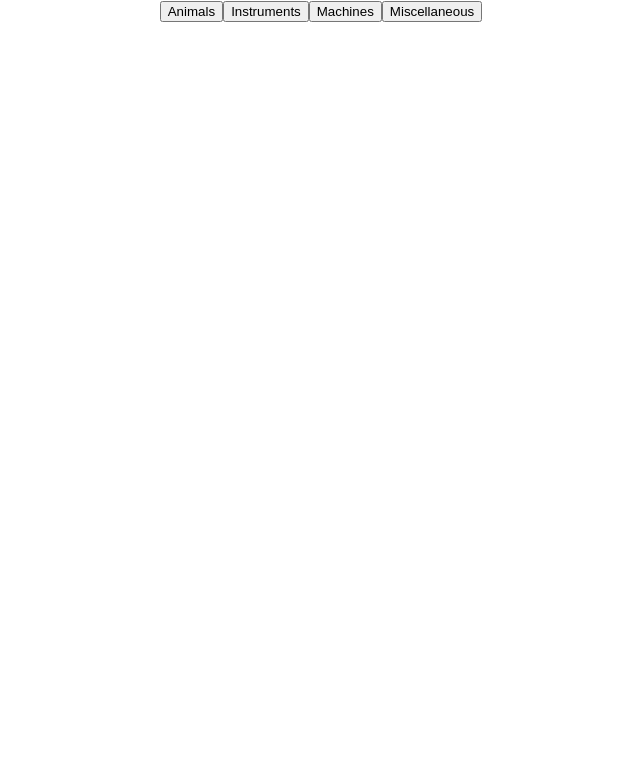
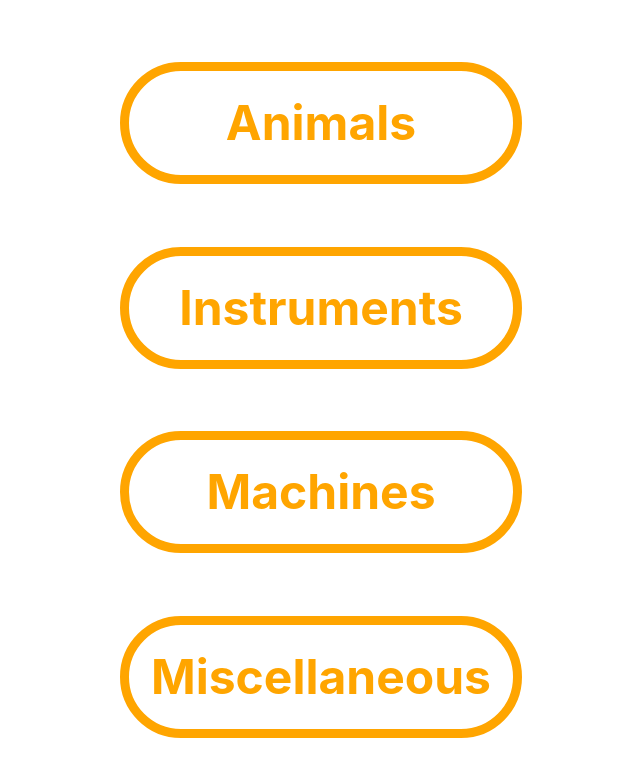
Before and after one commit to Listen-Up-2210/listen-up-ui, a React (Create React App) app: page / in a window 1280 px wide. Shown: the top 776 px of the page, without its empty margins (319-959 px from the left). Built offline with nearby package versions, Linux system fonts and the light colour scheme.

Commit message:
Change buttons to links in category component

```diff
--- a/src/Components/Category/Category.css
+++ b/src/Components/Category/Category.css
@@ -0,0 +1,26 @@
+.categories {
+    display: flex;
+    flex-direction: column;
+    height: 100vh;
+    width: 100vw;
+    justify-content: space-evenly;
+    align-items: center;
+}
+
+.category-link {
+    text-decoration: none;
+    width: 30vw;
+    line-height: 13vh;
+    font-size: 3em;
+    color: orange;
+    background-color: white;
+    border-radius: 2em;
+    border: orange .2em solid;
+    text-align: center;
+    font-weight: bold;
+}
+
+.category-link:hover {
+    width: 33vw;
+    line-height: 15vh;
+}
--- a/src/Components/Category/Category.jsx
+++ b/src/Components/Category/Category.jsx
@@ -6,18 +6,10 @@ function Category() {
 
     return (
         <div className="categories">
-            <Link to='/animals'>
-                <button>Animals</button>
-            </Link>
-            <Link to='/instruments'>
-                <button>Instruments</button>
-            </Link>
-            <Link to='/machines'>
-                <button>Machines</button>
-            </Link>
-            <Link to='/misc'>
-                <button>Miscellaneous</button>
-            </Link>
+            <Link className="category-link" to='/animals'>Animals</Link>
+            <Link className="category-link" to='/instruments'>Instruments</Link>
+            <Link className="category-link" to='/machines'>Machines</Link>
+            <Link className="category-link" to='/misc'>Miscellaneous</Link>
         </div>
     )
 }
```
